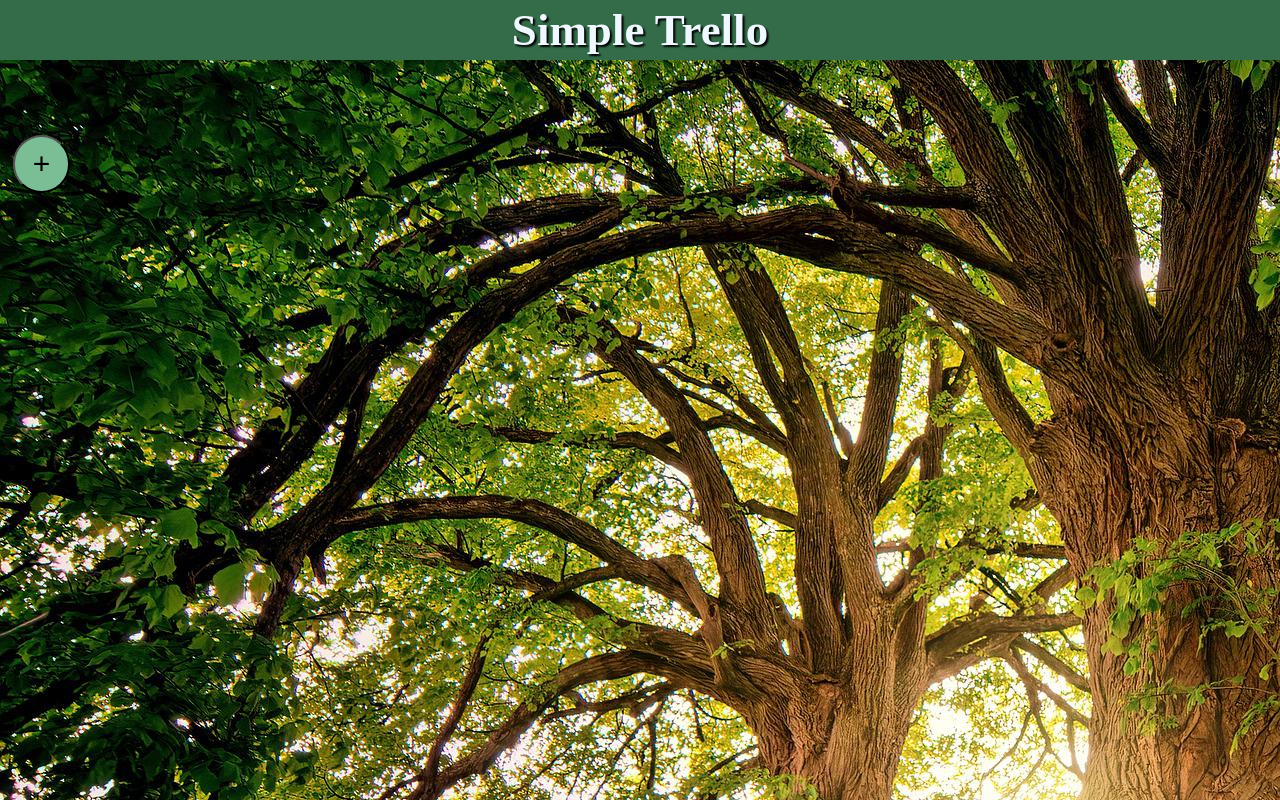
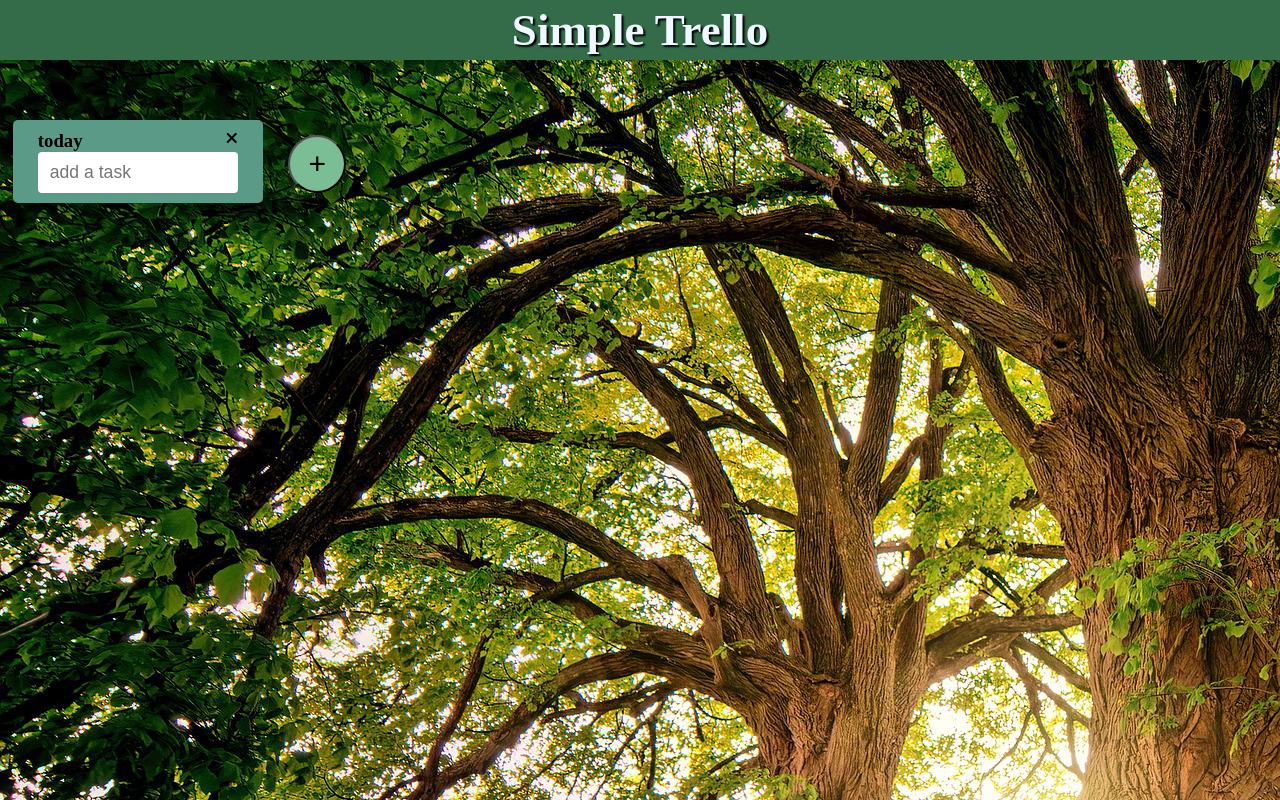
Before and after one commit to TakumaNaito227/trello-clone, a React (Create React App) app: page / in a window 1280 px wide. Built offline with nearby package versions, Linux system fonts and the light colour scheme.

Commit message:
all done

```diff
--- a/src/components/task/Task.jsx
+++ b/src/components/task/Task.jsx
@@ -5,7 +5,6 @@ export const Task = ({ task, taskList, setTaskList, index }) => {
   const handleDelete = (id) => {
     setTaskList(taskList.filter((task) => task.id !== id));
   };
-
   return (
     <Draggable index={index} draggableId={task.draggableId}>
       {(provided) => (
--- a/src/components/task/TaskCard.jsx
+++ b/src/components/task/TaskCard.jsx
@@ -1,23 +1,30 @@
 import React, { useState } from "react";
+import { TaskCardTitle } from "./TaskCardTitle";
+import { TaskCardDeleteButton } from "./button/TaskCardDeleteButton";
 import { TaskAddInput } from "./input/TaskAddInput";
-import { TaskCardDeleteButton } from "./button/TaskCardDeleteButton";
-import { TaskCardTitle } from "./TaskCardTitle";
 import { Tasks } from "./Tasks";
 import { Draggable } from "react-beautiful-dnd";
 
-export const TaskCard = ({ taskCardsList, setTaskCardsList, taskCard, index }) => {
+export const TaskCard = ({
+  taskCardsList,
+  setTaskCardsList,
+  taskCard,
+  index,
+}) => {
   const [inputText, setInputText] = useState("");
   const [taskList, setTaskList] = useState([]);
   return (
     <Draggable draggableId={taskCard.id} index={index}>
-      {(provided) => {
+      {(provided) => (
         <div
           className="taskCard"
           ref={provided.innerRef}
           {...provided.draggableProps}
-          {...provided.dragHandleProps}
         >
-          <div className="taskCardTitleAndTaskCardDeleteButtonArea">
+          <div
+            className="taskCardTitleAndTaskCardDeleteButtonArea"
+            {...provided.dragHandleProps}
+          >
             <TaskCardTitle />
             <TaskCardDeleteButton
               taskCardsList={taskCardsList}
@@ -36,8 +43,8 @@ export const TaskCard = ({ taskCardsList, setTaskCardsList, taskCard, index }) =
             taskList={taskList}
             setTaskList={setTaskList}
           />
-        </div>;
-      }}
+        </div>
+      )}
     </Draggable>
   );
 };
--- a/src/components/task/TaskCards.jsx
+++ b/src/components/task/TaskCards.jsx
@@ -3,10 +3,26 @@ import { AddTaskCardsButton } from "./button/AddTaskCardsButton";
 import { TaskCard } from "./TaskCard";
 import { DragDropContext, Droppable } from "react-beautiful-dnd";
 
+const reorder = (taskCardsList, startIndex, endIndex) => {
+  //タスクを並び変える。
+  const remove = taskCardsList.splice(startIndex, 1); //[2,3]
+  taskCardsList.splice(endIndex, 0, remove[0]); //[2,1,3]
+};
+
 export const TaskCards = () => {
-  const [taskCardsList, setTaskCardsList] = useState([]);
+  const [taskCardsList, setTaskCardsList] = useState([
+    {
+      id: "0",
+      draggableId: "item0",
+    },
+  ]);
+
+  const handleDragEnd = (result) => {
+    reorder(taskCardsList, result.source.index, result.destination.index);
+    setTaskCardsList(taskCardsList);
+  };
   return (
-    <DragDropContext>
+    <DragDropContext onDragEnd={handleDragEnd}>
       <Droppable droppableId="droppable" direction="horizontal">
         {(provided) => (
           <div
@@ -23,6 +39,7 @@ export const TaskCards = () => {
                 index={index}
               />
             ))}
+            {provided.placeholder}
             <AddTaskCardsButton
               taskCardsList={taskCardsList}
               setTaskCardsList={setTaskCardsList}
--- a/src/components/task/Tasks.jsx
+++ b/src/components/task/Tasks.jsx
@@ -3,13 +3,13 @@ import { DragDropContext, Droppable } from "react-beautiful-dnd";
 import { Task } from "./Task";
 
 const reorder = (taskList, startIndex, endIndex) => {
-  const remove = taskList.splice(startIndex, 1); // [2, 3]
-  taskList.splice(endIndex, 0, remove[0]); // [2, 1, 3]
+  //タスクを並び変える。
+  const remove = taskList.splice(startIndex, 1); //[2,3]
+  taskList.splice(endIndex, 0, remove[0]); //[2,1,3]
 };
 
 export const Tasks = ({ taskList, setTaskList }) => {
   const handleDragEnd = (result) => {
-    // タスクを並び替える
     reorder(taskList, result.source.index, result.destination.index);
     setTaskList(taskList);
   };
```
